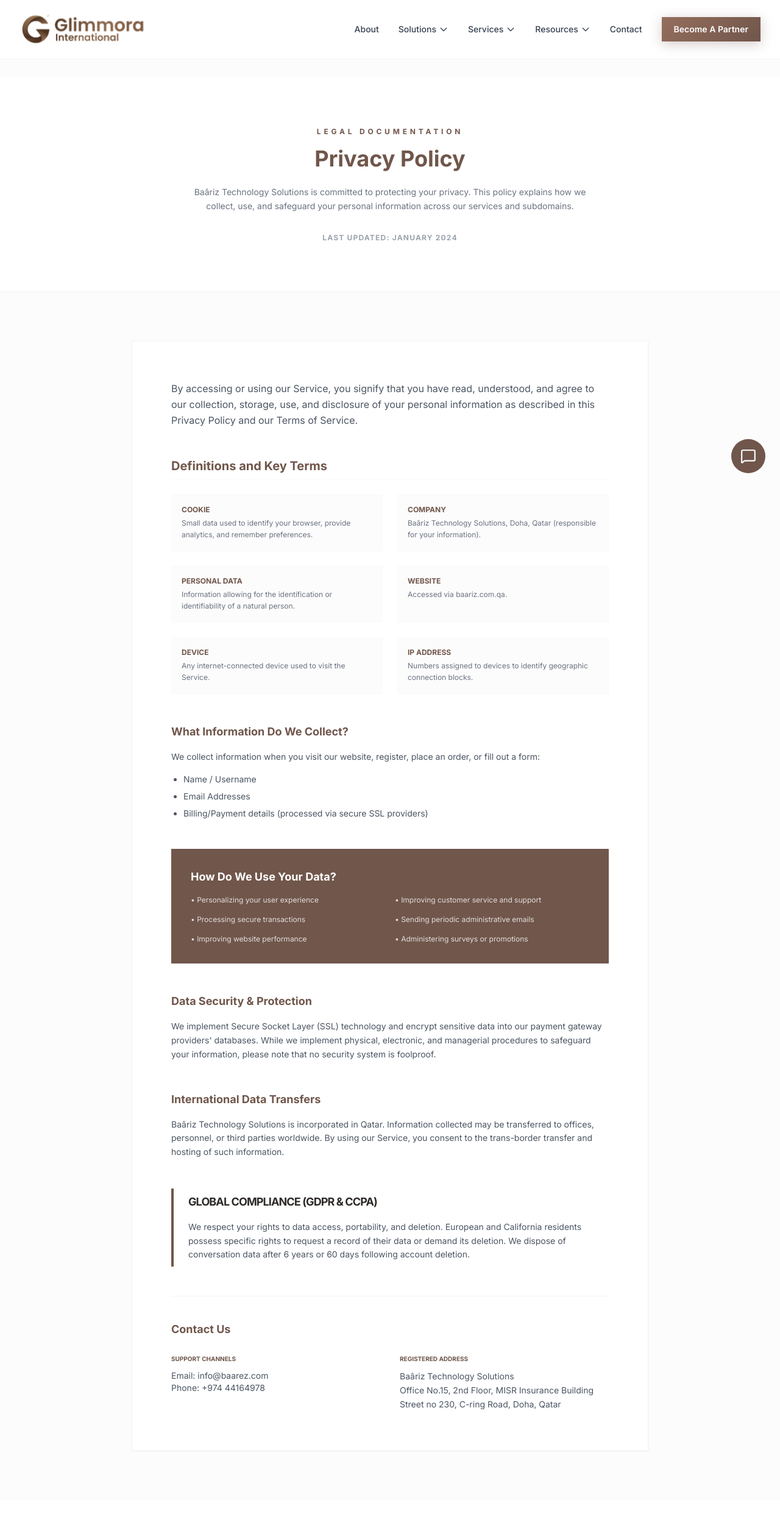
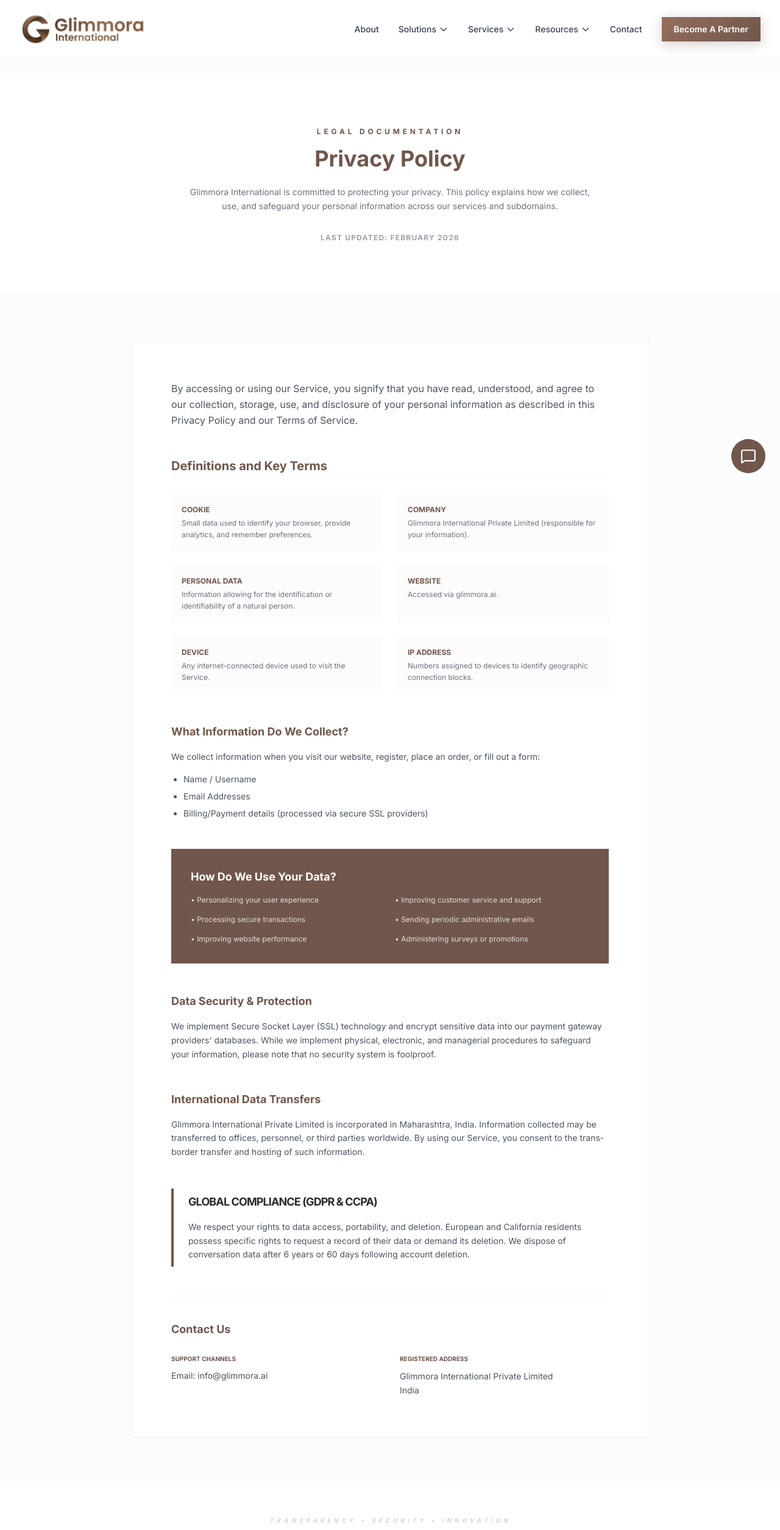
Before and after one commit to Baariz/Glimmora-Website, a React (Vite) app: page /privacy in a window 1280 px wide. Shown: the top 2509 px of the page at 61% size. Built offline with nearby package versions, Linux system fonts and the light colour scheme.

Commit message:
baarez replaced

```diff
--- a/src/pages/Privacy.jsx
+++ b/src/pages/Privacy.jsx
@@ -2,7 +2,7 @@
 import { motion } from 'framer-motion';
 
 const Privacy = () => {
-  const lastUpdated = "January 2024";
+  const lastUpdated = "February 2026";
 
   return (
     <div className="bg-[#FCFCFC] font-sans text-[#2E2A28] pt-32 min-h-screen">
@@ -17,7 +17,7 @@
             <span className="text-xs text-[#70564b] font-bold uppercase tracking-[0.4em] mb-4 block">Legal Documentation</span>
             <h1 className="text-3xl md:text-4xl font-bold text-[#70564b] mb-6">Privacy Policy</h1>
             <p className="text-gray-500 text-sm max-w-2xl mx-auto leading-relaxed">
-              Baâriz Technology Solutions is committed to protecting your privacy. This policy explains how we collect,
+              Glimmora International is committed to protecting your privacy. This policy explains how we collect,
               use, and safeguard your personal information across our services and subdomains.
             </p>
             <div className="mt-8 text-gray-400 text-xs uppercase tracking-widest font-bold">
@@ -46,9 +46,9 @@
               <div className="grid grid-cols-1 md:grid-cols-2 gap-6">
                 {[
                   { term: "Cookie", desc: "Small data used to identify your browser, provide analytics, and remember preferences." },
-                  { term: "Company", desc: "Baâriz Technology Solutions, Doha, Qatar (responsible for your information)." },
+                  { term: "Company", desc: "Glimmora International Private Limited (responsible for your information)." },
                   { term: "Personal Data", desc: "Information allowing for the identification or identifiability of a natural person." },
-                  { term: "Website", desc: "Accessed via baariz.com.qa." },
+                  { term: "Website", desc: "Accessed via glimmora.ai." },
                   { term: "Device", desc: "Any internet-connected device used to visit the Service." },
                   { term: "IP Address", desc: "Numbers assigned to devices to identify geographic connection blocks." }
                 ].map((item, idx) => (
@@ -100,7 +100,7 @@
             <div>
               <h3 className="text-[#70564b] font-bold text-lg mb-4">International Data Transfers</h3>
               <p className="text-sm text-gray-600 leading-relaxed">
-                Baâriz Technology Solutions is incorporated in Qatar. Information collected may be transferred to
+                Glimmora International Private Limited is incorporated in Maharashtra, India. Information collected may be transferred to
                 offices, personnel, or third parties worldwide. By using our Service, you consent to the trans-border
                 transfer and hosting of such information.
               </p>
@@ -122,15 +122,13 @@
               <div className="grid grid-cols-1 md:grid-cols-2 gap-8 text-sm text-gray-600">
                 <div>
                   <span className="block font-bold text-[#70564b] text-[10px] uppercase mb-2">Support Channels</span>
-                  <p>Email: info@baarez.com</p>
-                  <p>Phone: +974 44164978</p>
+                  <p>Email: info@glimmora.ai</p>
                 </div>
                 <div>
                   <span className="block font-bold text-[#70564b] text-[10px] uppercase mb-2">Registered Address</span>
                   <p className="leading-relaxed">
-                    Baâriz Technology Solutions<br />
-                    Office No.15, 2nd Floor, MISR Insurance Building<br />
-                    Street no 230, C-ring Road, Doha, Qatar
+                    Glimmora International Private Limited<br />
+                    India
                   </p>
                 </div>
               </div>
--- a/src/pages/Services.jsx
+++ b/src/pages/Services.jsx
@@ -209,7 +209,7 @@
 
                 {/* Center Hub */}
                 <div className="relative z-20 w-32 h-32 bg-white rounded-full shadow-[0_0_40px_rgba(112,86,75,0.1)] border border-gray-100 flex flex-col items-center justify-center">
-                    <span className="text-[#70564b] font-bold tracking-tight text-xl">baarez</span>
+                    <span className="text-[#70564b] font-bold tracking-tight text-xl">Glimmora</span>
                     <span className="text-xs text-gray-400 uppercase tracking-widest mt-1">Core</span>
                 </div>
 
--- a/src/pages/Solutions.jsx
+++ b/src/pages/Solutions.jsx
@@ -297,7 +297,7 @@
                             <div className="w-2.5 h-2.5 rounded-full bg-red-400"></div>
                             <div className="w-2.5 h-2.5 rounded-full bg-yellow-400"></div>
                             <div className="w-2.5 h-2.5 rounded-full bg-green-400"></div>
-                            <div className="ml-auto text-[10px] font-mono text-gray-400">dashboard.baarez.com</div>
+                            <div className="ml-auto text-[10px] font-mono text-gray-400">dashboard.glimmora.ai</div>
                         </div>
                         <div className="relative">
                             <img src="https://images.unsplash.com/photo-1551288049-bebda4e38f71?q=80&w=2070&auto=format&fit=crop" alt="Analytics Dashboard" className="w-full h-48 object-cover opacity-90" />
```
